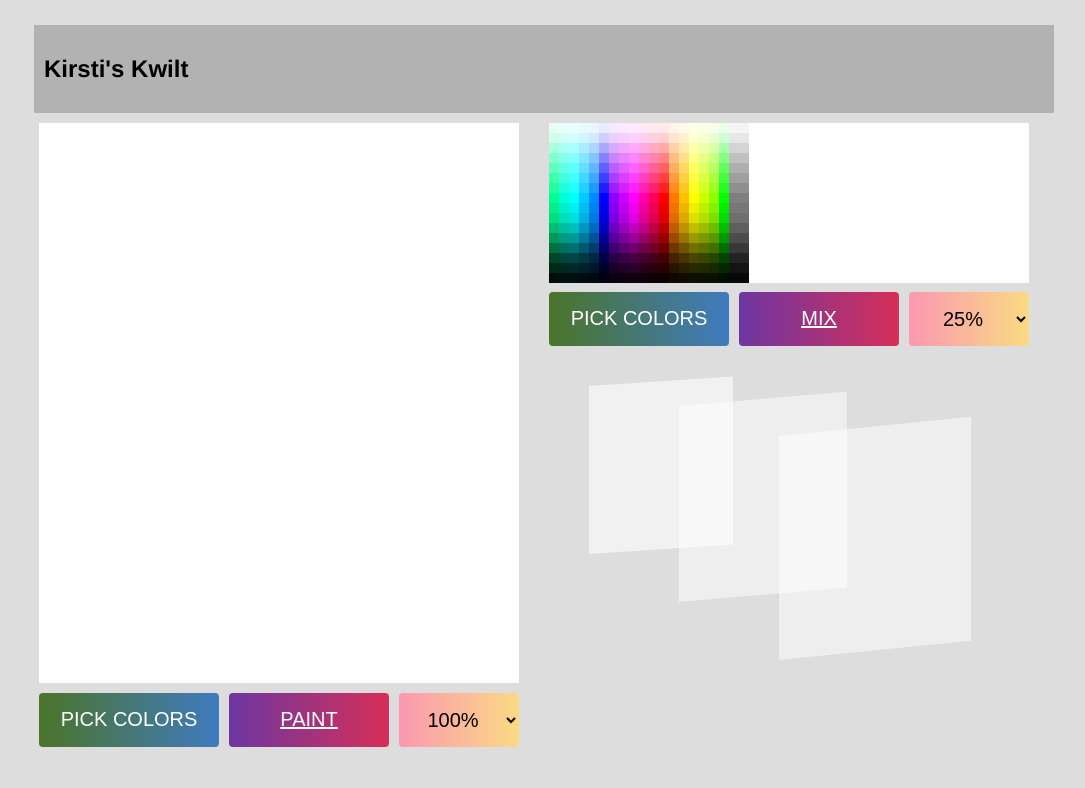
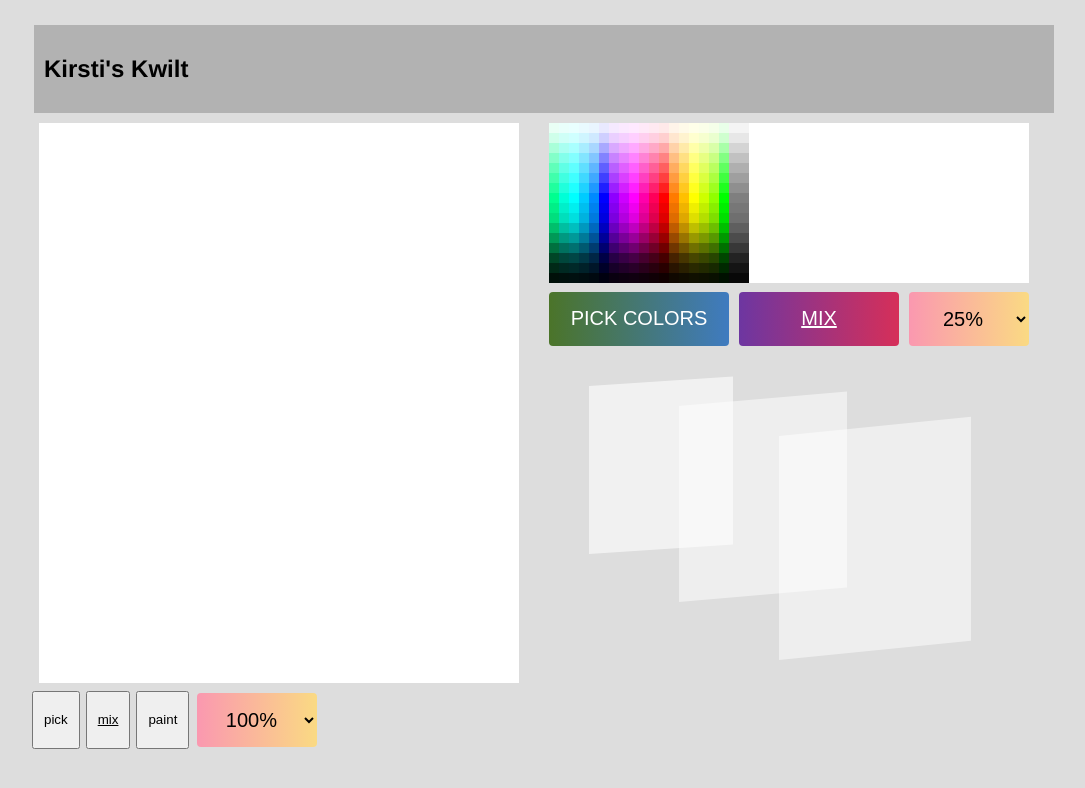
Before and after one commit to pounce-lang/kwilt, a plain HTML site: page index.html in a window 1280 px wide. Shown: the whole page, without its empty margins (81-1166 px from the left). Drawn offline with Linux system fonts and the light colour scheme.

Commit message:
hello layers

```diff
--- a/index.html
+++ b/index.html
@@ -186,8 +186,9 @@
           <canvas id="canvas2" width="480" height="560" style="position: absolute; top: 0; left: 0; width: 480px; height: 560px"></canvas>
         </div>
         <div class="row-container">
-          <button id="canvasPickBtn" class="pick-button">pick colors</button>
-          <button id="canvasMixBtn" class="mix-button">paint</button>
+          <button id="canvasPickBtn" class="canvas-pick-button">pick</button>
+          <button id="canvasMixBtn" class="canvas-mix-button">mix</button>
+          <button id="canvasPaintBtn" class="canvas-paint-button">paint</button>
           <select id="canvasMixPercentSelect" class="mix-select">
             <option selected="selected" value="1">100%</option>
             <option value="0.5">50%</option>
--- a/pounce/js/modules/canvas_basic_module.js
+++ b/pounce/js/modules/canvas_basic_module.js
@@ -106,6 +106,9 @@
           if (!d.w || !d.h) {
             d.w = 10;
             d.h = 10;
+          }
+          if (canvasId.indexOf('palette') !== 0) {
+            ctx.clearRect(d.x, d.y, d.w, d.h);
           }
           ctx.fillRect(d.x, d.y, d.w, d.h);
         return [s];
```
